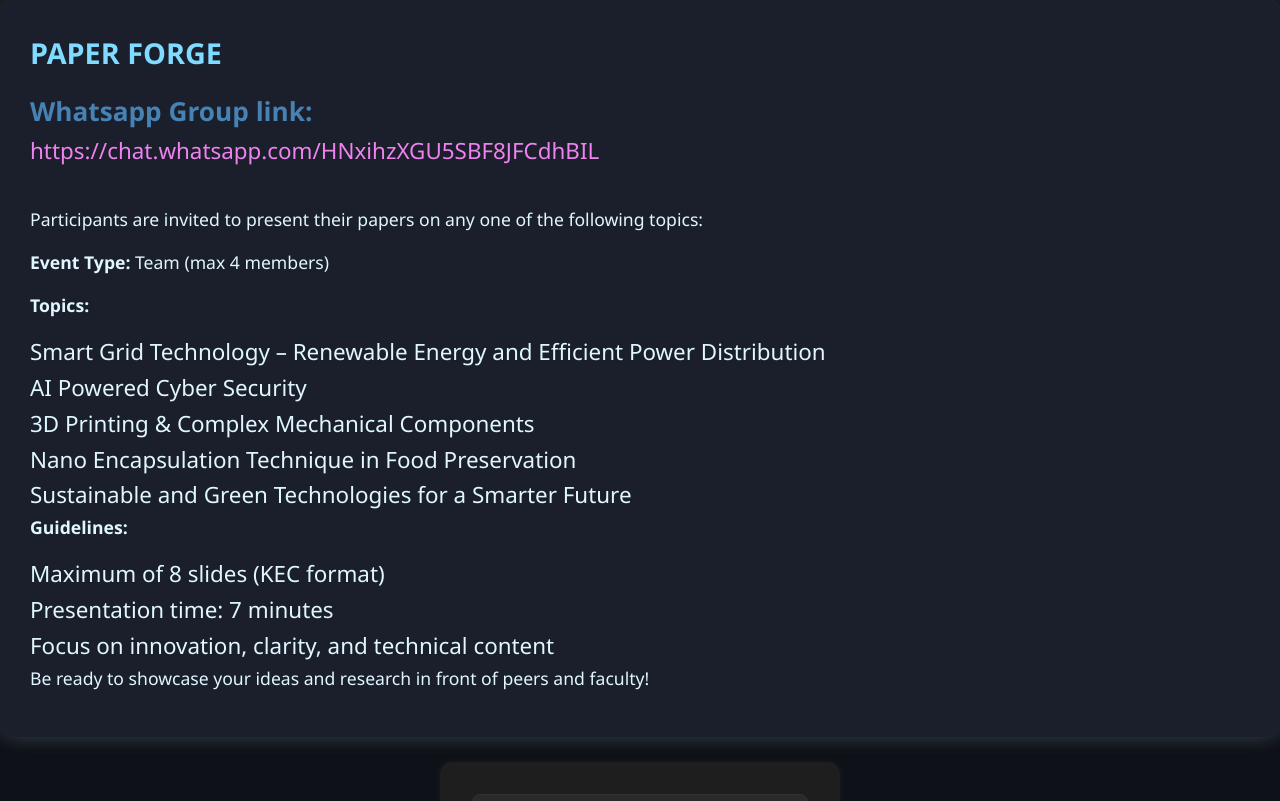
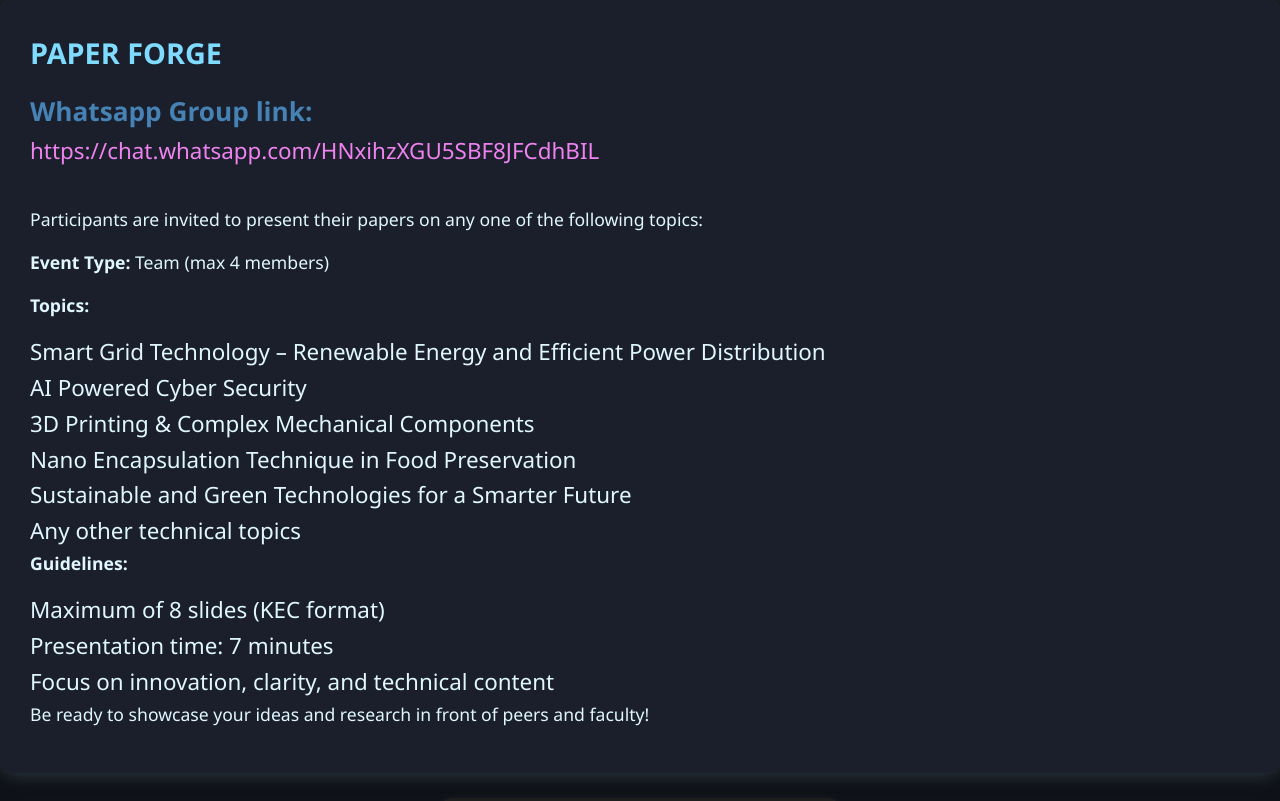
Before and after one commit to Gurukprs/Cognissance_Website, a React (Vite) app in the folder client/: page /register/paper-forge in a window 1280 px wide. Shown: the top 801 px of the page. Built offline with nearby package versions, Linux system fonts and the light colour scheme.

Commit message:
Update PaperForge.jsx

```diff
--- a/client/src/forms/PaperForge.jsx
+++ b/client/src/forms/PaperForge.jsx
@@ -114,6 +114,7 @@ const PaperForge = () => {
         <li>3D Printing &amp; Complex Mechanical Components</li>
         <li>Nano Encapsulation Technique in Food Preservation</li>
         <li>Sustainable and Green Technologies for a Smarter Future</li>
+        <li>Any other technical topics</li>
       </ul>
 
       <p><strong>Guidelines:</strong></p>
```
